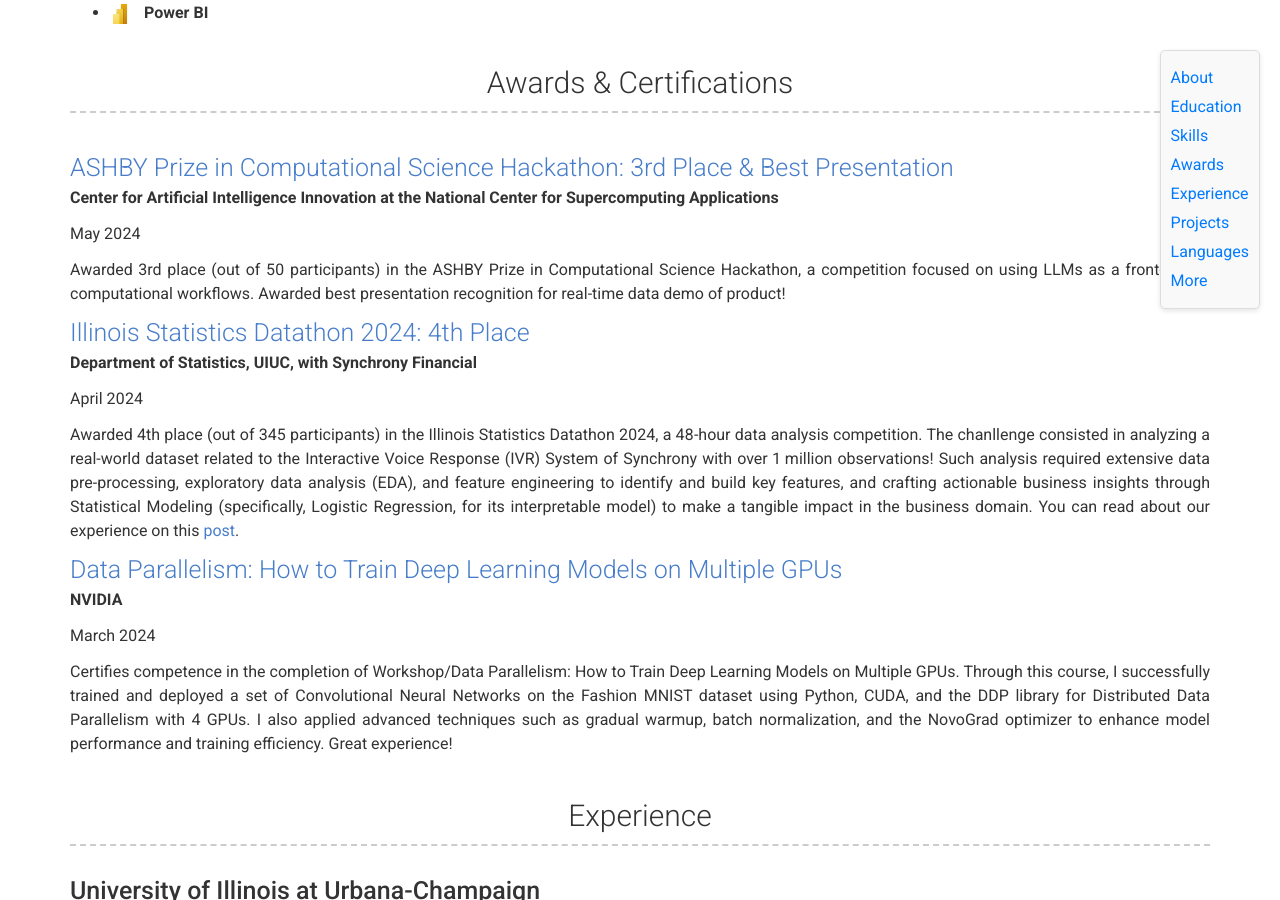
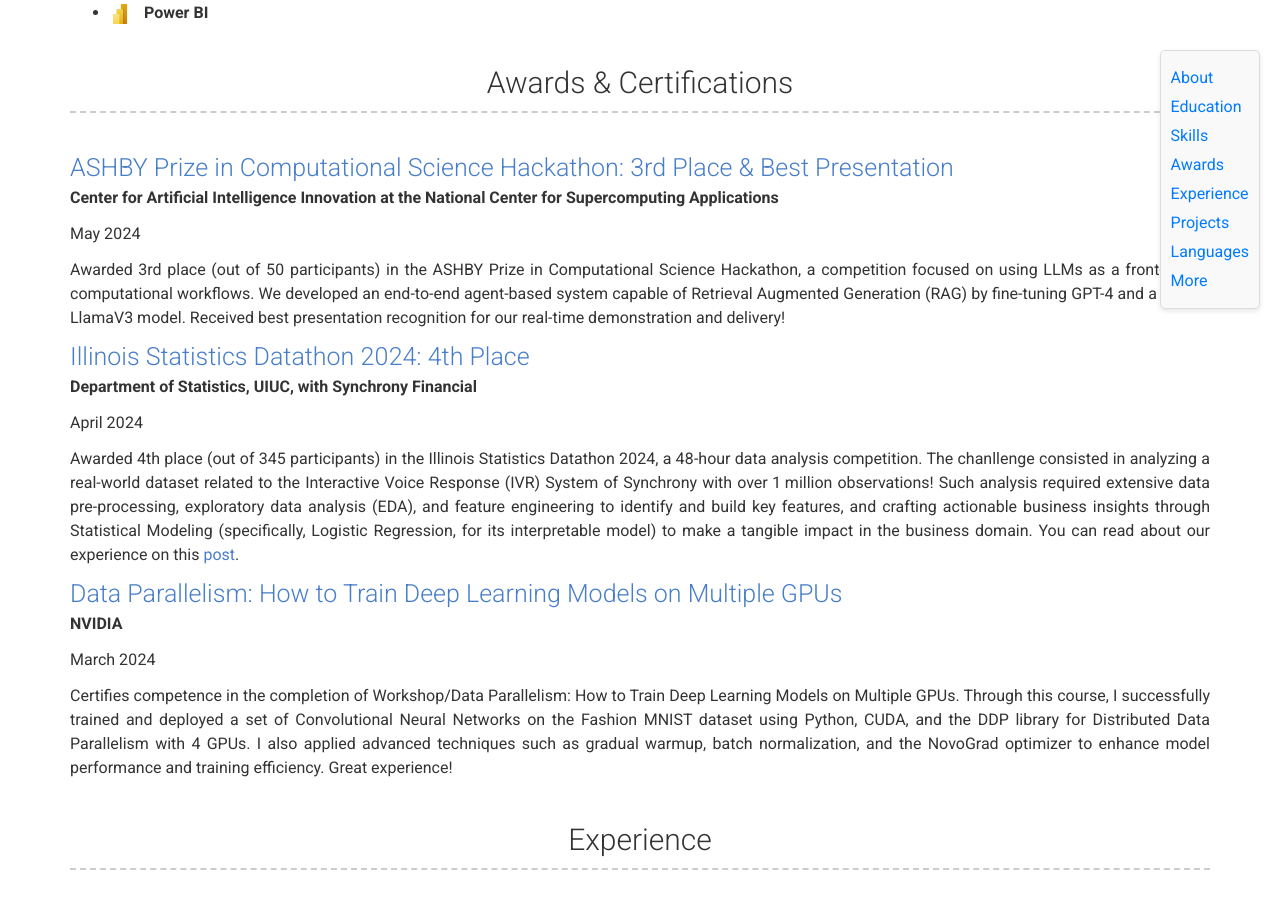
Before and after one commit to fsaudm/fsaudm.github.io, a Jekyll site: the page built from index.md, in a window 1280 px wide and 900 px high, scrolled down 3380 px. Built offline with Jekyll 4.4.1, drawn with Linux system fonts in a browser that asks for light colours.

Commit message:
corrected something on the certs & awards section

```diff
--- a/_data/certifications.yml
+++ b/_data/certifications.yml
@@ -3,7 +3,7 @@
   date: "May 2024"
   link: "https://ai.ncsa.illinois.edu/news-events/2024/05/2024-hackathon-winners-announced/"
   description: >
-    Awarded 3rd place (out of 50 participants) in the ASHBY Prize in Computational Science Hackathon, a competition focused on using LLMs as a front-end to computational workflows. Awarded best presentation recognition for real-time data demo of product!
+    Awarded 3rd place (out of 50 participants) in the ASHBY Prize in Computational Science Hackathon, a competition focused on using LLMs as a front-end to computational workflows. We developed an end-to-end agent-based system capable of Retrieval Augmented Generation (RAG) by fine-tuning GPT-4 and a hosted LlamaV3 model. Received best presentation recognition for our real-time demonstration and delivery!
 
 - title: "Illinois Statistics Datathon 2024: 4th Place"
   issuer: "Department of Statistics, UIUC, with Synchrony Financial"
```
